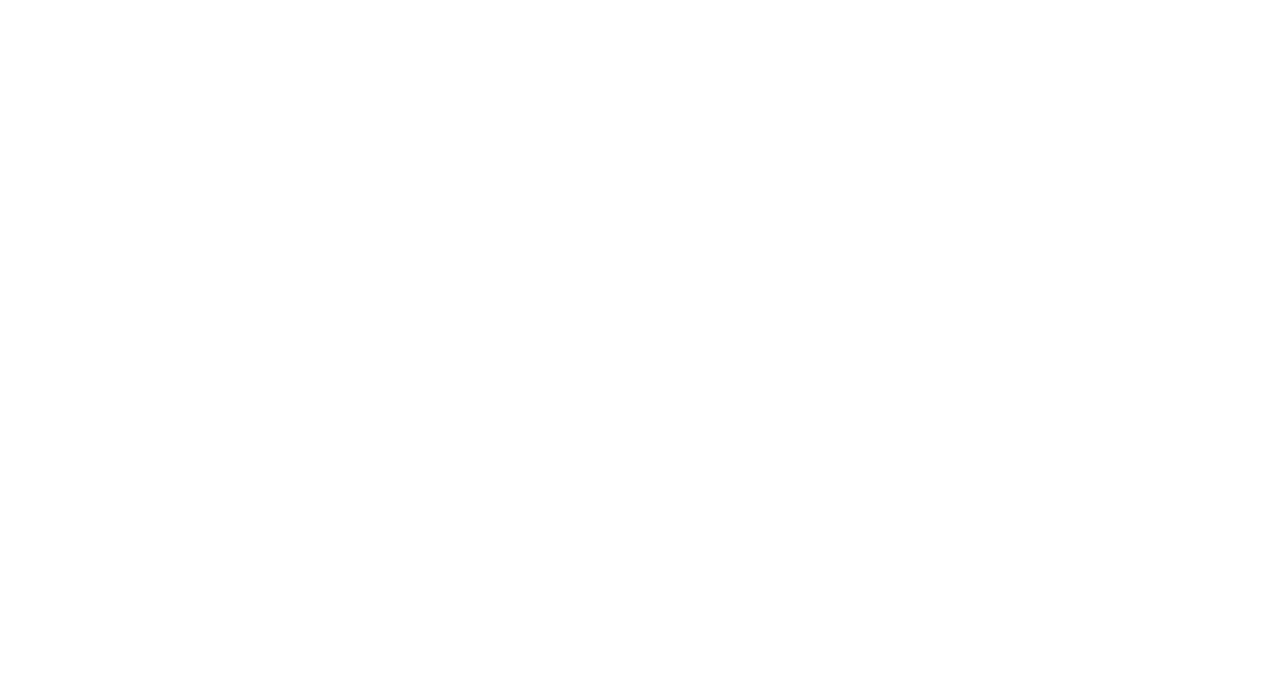
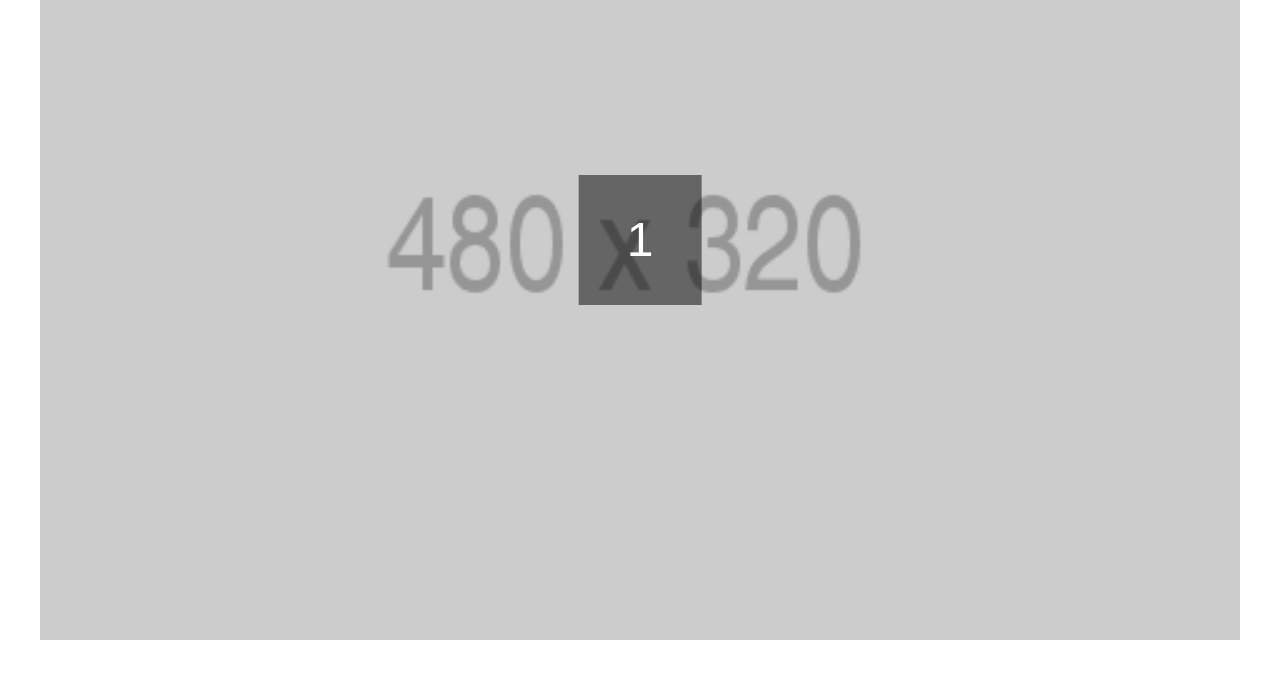
Before and after one commit to le5h/temp-testification, a plain HTML site: page 01_slider/index.html in a window 1280 px wide. Drawn offline with nearby package versions, Linux system fonts and the light colour scheme.

Commit message:
Morning commit

```diff
--- a/01_slider/index.html
+++ b/01_slider/index.html
@@ -5,10 +5,41 @@
   <meta charset="UTF-8">
   <meta name="viewport" content="width=device-width, initial-scale=1.0">
   <title></title>
+  <link rel="stylesheet" href="main.css">
 </head>
 
 <body>
 
+  <div class="adaptive">
+
+    <div class="slider">
+
+      <div class="slider-item">
+        <img class="slider-item-image" src="image/480x320.png" alt="">
+        <div class="slider-item-content">1</div>
+      </div>
+
+      <div class="slider-item">
+        <img class="slider-item-image" src="image/480x320.png" alt="">
+        <div class="slider-item-content">2</div>
+      </div>
+
+      <div class="slider-item">
+        <img class="slider-item-image" src="image/480x320.png" alt="">
+        <div class="slider-item-content">3</div>
+      </div>
+
+    </div>
+
+    <div id="debug"></div>
+
+  </div>
+
+  <script src="http://code.jquery.com/jquery-3.3.1.min.js"
+    integrity="sha256-FgpCb/KJQlLNfOu91ta32o/NMZxltwRo8QtmkMRdAu8="
+    crossorigin="anonymous"></script>
+  <script src="main.js"></script>
+
 </body>
 
 </html>
--- /dev/null
+++ b/01_slider/main.css
@@ -0,0 +1,67 @@
+html, body {
+  height: 100%;
+}
+
+html {
+  font-size: 16px;
+}
+
+body {
+  font: 1rem/1.375 sans-serif;
+  margin: 0;
+  overflow-y: scroll;
+  cursor: default;
+}
+
+html, body, body *, ::before, ::after {
+  box-sizing: border-box;
+}
+
+img {
+  max-width: 100%;
+}
+
+.adaptive {
+  width: 100%;
+  max-width: 75rem;
+  margin-left: auto;
+  margin-right: auto;
+}
+
+.slider {
+  height: 30rem;
+  position: relative;
+}
+
+.slider-item {
+  height: 100%; width: 100%;
+  position: absolute;
+  top: 0; left: 0;
+  transition-property: transform;
+  transition-duration: 300ms;
+}
+
+.slider-item.current {
+  z-index: 1;
+}
+
+.slider-item.moving {
+  transition-duration: 0;
+}
+
+.slider-item-image,
+.slider-item-content {
+  position: absolute;
+  top: 50%; left: 50%;
+  transform: translate(-50%, -50%);
+}
+.slider-item-image {
+  width: 100%;
+}
+.slider-item-content {
+  background-color: rgba(0,0,0,0.5);
+  color: rgb(255,255,255);
+  text-align: center;
+  font-size: 3rem;
+  padding: 2rem 3rem;
+}
--- /dev/null
+++ b/01_slider/main.js
@@ -0,0 +1,71 @@
+$(document).ready(function(){
+
+    var $debug = $('#debug');
+
+    Slider = {
+        $slider: null,
+        $items: null,
+        itemsCount: 0,
+        $current: null,
+        currentId: 1,
+        threshold: 10,
+        touch: {
+            startPoint: 0,
+            currPoint: 0,
+            endPoint: 0
+        },
+        setCurrent: function(){
+            this.$items.removeClass('current');
+            this.$current = this.$items.filter(':nth-child(' + this.currentId + ')');
+            this.$current.addClass('current');
+        },
+        moveCurrent: function(amount) {
+            // this.$current.css('left', amount);
+            this.$current.css('transform', 'translateX(' + amount + 'px)');
+        },
+        slideCurrent: function(value) {
+            if(Math.abs(value) > this.threshold){
+                if(value < 0) { this.currentId--; }
+                if(value > 0) { this.currentId++; }
+                if(this.currentId < 1) { this.currentId = this.itemsCount; }
+                if(this.currentId > this.itemsCount) { this.currentId = 1; }
+                this.setCurrent();
+            }
+        },
+        init: function(selector){
+
+            this.$slider = $(selector);
+            this.$items = this.$slider.children(selector + '-item');
+            this.itemsCount = this.$items.length;
+
+            this.setCurrent();
+
+            this.$slider.on('touchstart',function(ev){
+                Slider.touch.startPoint = Number(ev.changedTouches[0].clientX);
+                $debug.append('start: ' + Slider.touch.startPoint);
+                ev.preventDefault();
+            });
+
+            this.$slider.on('touchmove',function(ev){
+                Slider.touch.currPoint = Number(ev.changedTouches[0].clientX);
+                $debug.append(',' + Slider.touch.currPoint);
+                Slider.moveCurrent(Slider.touch.currPoint - Slider.touch.startPoint);
+                ev.preventDefault();
+            });
+
+            this.$slider.on('touchend',function(ev){
+                Slider.touch.endPoint = Number(ev.changedTouches[0].clientX);
+                $debug.append(' end: ' + Slider.touch.endPoint + ';<br>');
+                Slider.slideCurrent(Slider.touch.endPoint - Slider.touch.startPoint);
+                Slider.moveCurrent(0);
+                ev.preventDefault();
+            });
+
+        }
+    }
+
+    Slider.init('.slider');
+
+    console.log('OK');
+
+});
```
Also changed, not shown: 01_slider/image/480x320.png (added).
